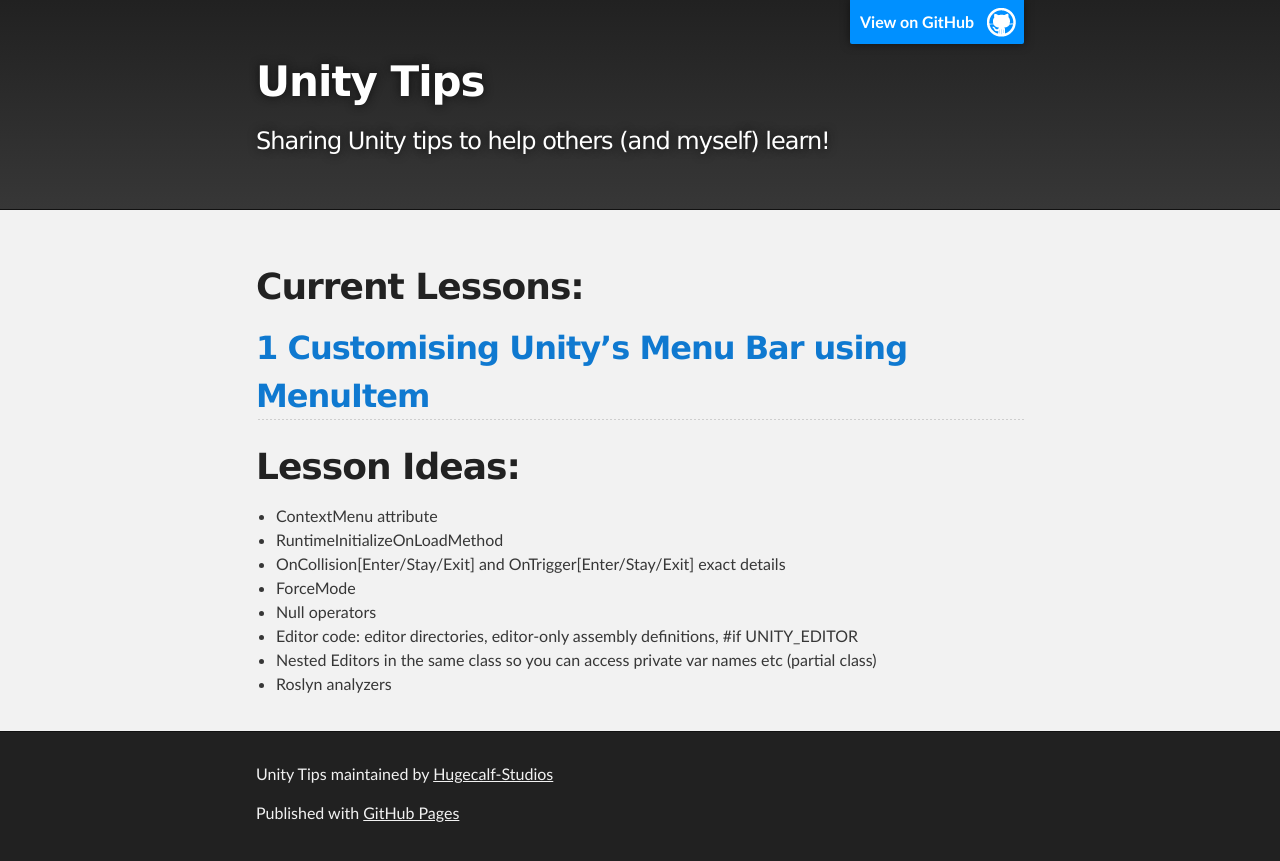
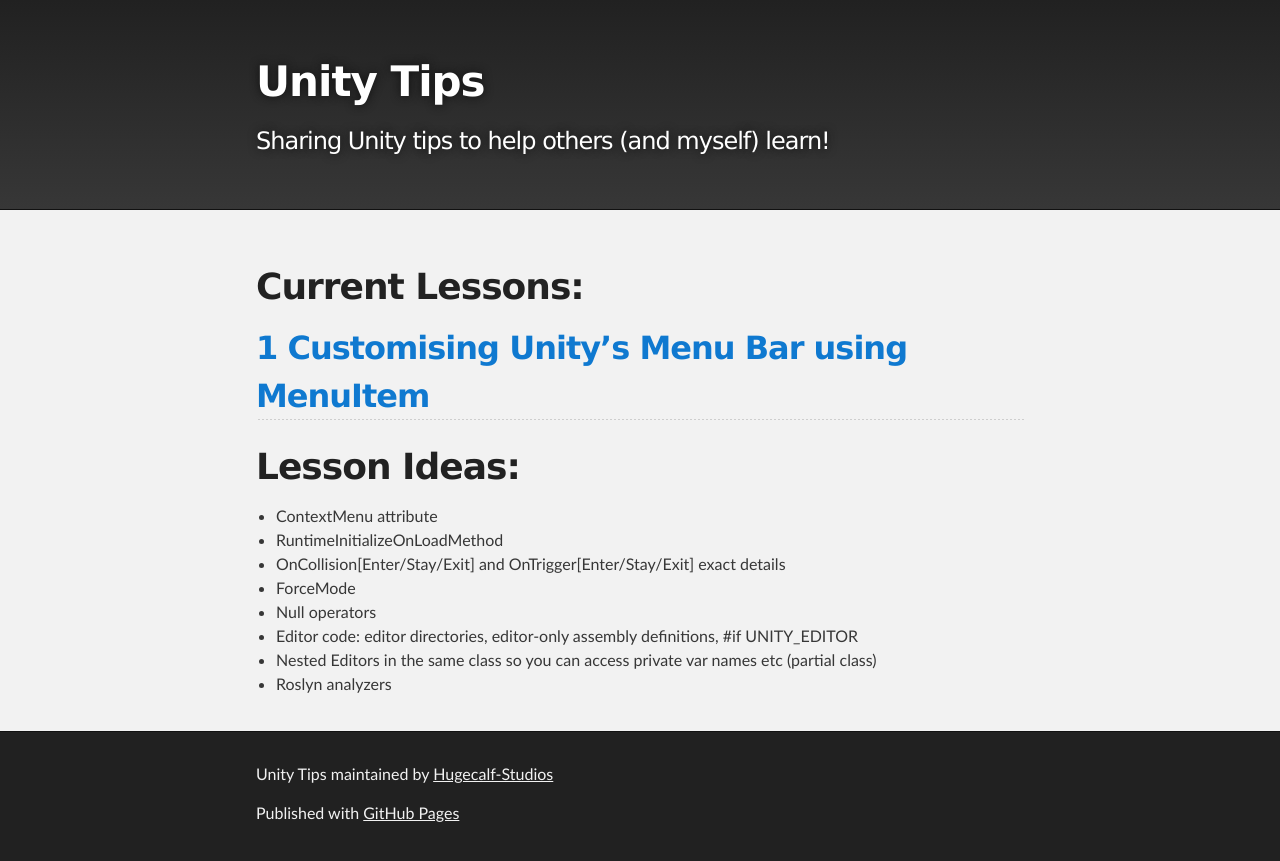
Before and after one commit to Hugecalf-Studios/unity-lessons, a Jekyll site: the page built from index.md, in a window 1280 px wide. Shown: the top 861 px of the page. Built offline with Jekyll 4.4.1, drawn with Linux system fonts in a browser that asks for light colours; our own code applies the rules of GitHub Pages for plain Markdown files.

Commit message:
removed github link removed download section added link to homepage

```diff
--- a/_layouts/default.html
+++ b/_layouts/default.html
@@ -16,19 +16,8 @@
     <!-- HEADER -->
     <div id="header_wrap" class="outer">
         <header class="inner">
-          {% if site.github.is_project_page %}
-            <a id="forkme_banner" href="{{ site.github.repository_url }}">View on GitHub</a>
-          {% endif %}
-
-          <h1 id="project_title">{{ site.title | default: site.github.repository_name }}</h1>
+          <a href="{{site.url}}{{site.baseurl}}/"><h1 id="project_title">{{ site.title | default: site.github.repository_name }}</h1></a>
           <h2 id="project_tagline">{{ site.description | default: site.github.project_tagline }}</h2>
-
-          {% if site.show_downloads %}
-            <section id="downloads">
-              <a class="zip_download_link" href="{{ site.github.zip_url }}">Download this project as a .zip file</a>
-              <a class="tar_download_link" href="{{ site.github.tar_url }}">Download this project as a tar.gz file</a>
-            </section>
-          {% endif %}
         </header>
     </div>
 
```
